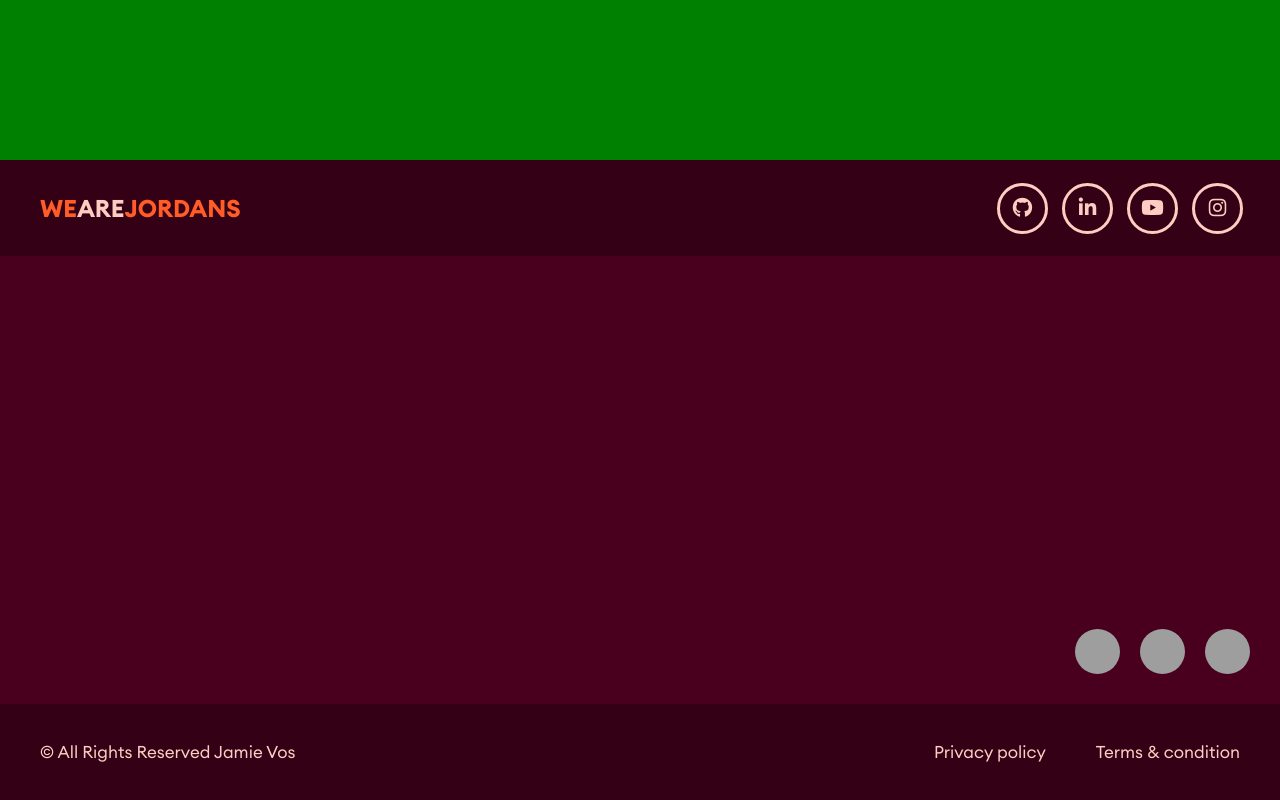
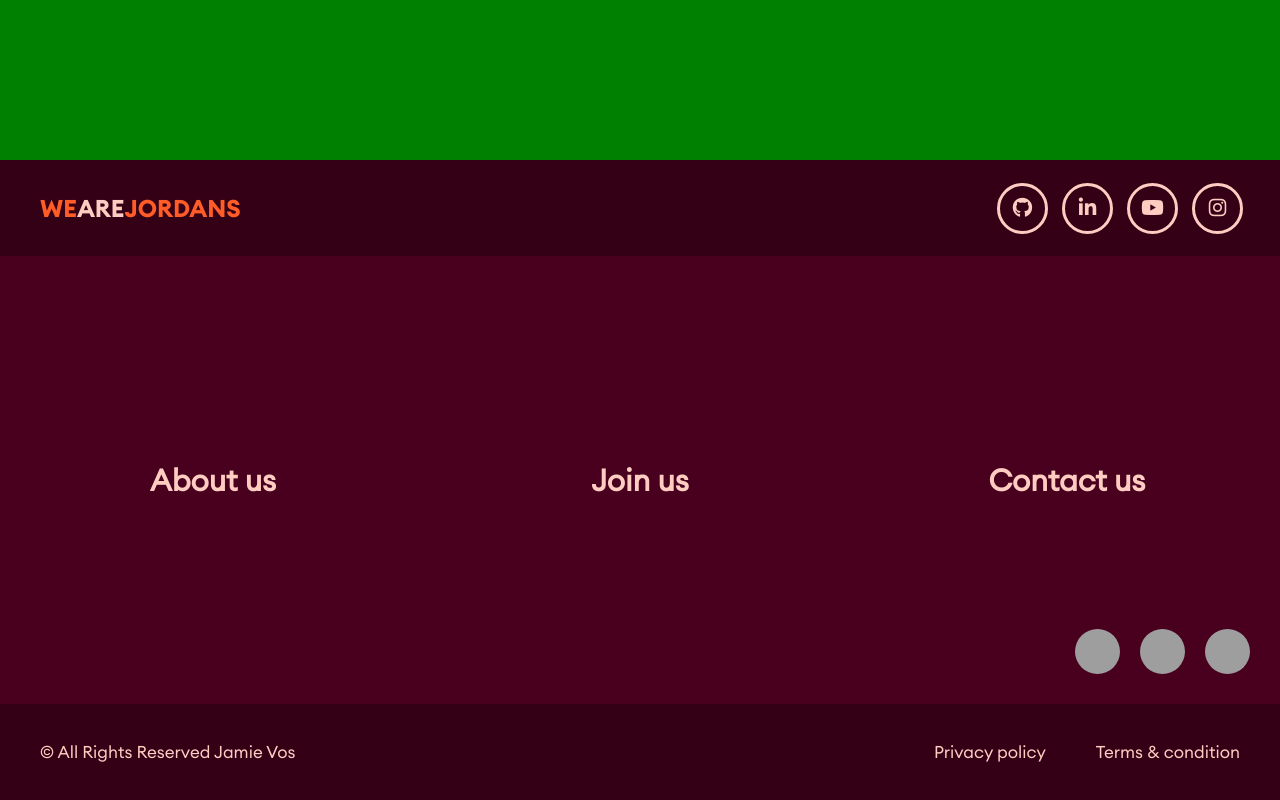
Before and after one commit to JamieVos991/Collezione-React, a React (Create React App) app: page / in a window 1280 px wide. Shown: the part 7500-8300 px from the top of the page. Built offline with nearby package versions, Linux system fonts and the light colour scheme; grey boxes are pictures that could not be loaded.

Commit message:
Footer text

```diff
--- a/src/components/Footer/Footer.js
+++ b/src/components/Footer/Footer.js
@@ -14,10 +14,14 @@ const Footer = () => {
           </div>
         </div>
         <div className="footer__middle">
+          <div className="footer__middle--container1">
+            <h1>About us</h1>
+          </div>
           <div className="footer__middle--container2">
-           <div className="newsletter">
-
-           </div>
+            <h1>Join us</h1>
+          </div>
+          <div className="footer__middle--container3">
+            <h1>Contact us</h1>
           </div>
           <div className="footer__middle--container">
             <div className="language">
--- a/src/components/Footer/Footer.scss
+++ b/src/components/Footer/Footer.scss
@@ -29,6 +29,7 @@ $color_3: #ff5c28;
     width: 100vw;
     height: 70%;
     position: relative;
+    display: flex;
 }
 
 .footer__middle--container {
@@ -42,6 +43,39 @@ $color_3: #ff5c28;
     padding: 3rem;
 }
 
+@media screen and (max-width: 1000px) {
+    .footer__middle {
+        flex-direction: column;
+    }
+}
+
+.footer__middle--container1 {
+
+    height: 100%;
+    min-width: 33.3%;
+    display: flex;
+    justify-content: center;
+    align-items: center;
+}
+
+.footer__middle--container2 {
+
+    height: 100%;
+    min-width: 33.4%;
+    display: flex;
+    justify-content: center;
+    align-items: center;
+}
+
+.footer__middle--container3 {
+
+    min-width: 33.3%;
+    height: 100%;
+    display: flex;
+    justify-content: center;
+    align-items: center;
+}
+
 .h1__footer {
     text-transform: uppercase;
     font-size: 100%;
@@ -50,14 +84,6 @@ $color_3: #ff5c28;
 
 .footer__p {
     font-size: 70%;
-}
-
-.footer__middle--container2 {
-    height: 75%;
-    display: flex;
-    justify-content: center;
-    align-items: center;
-    text-align: center;
 }
 
 .newsletter {
```
